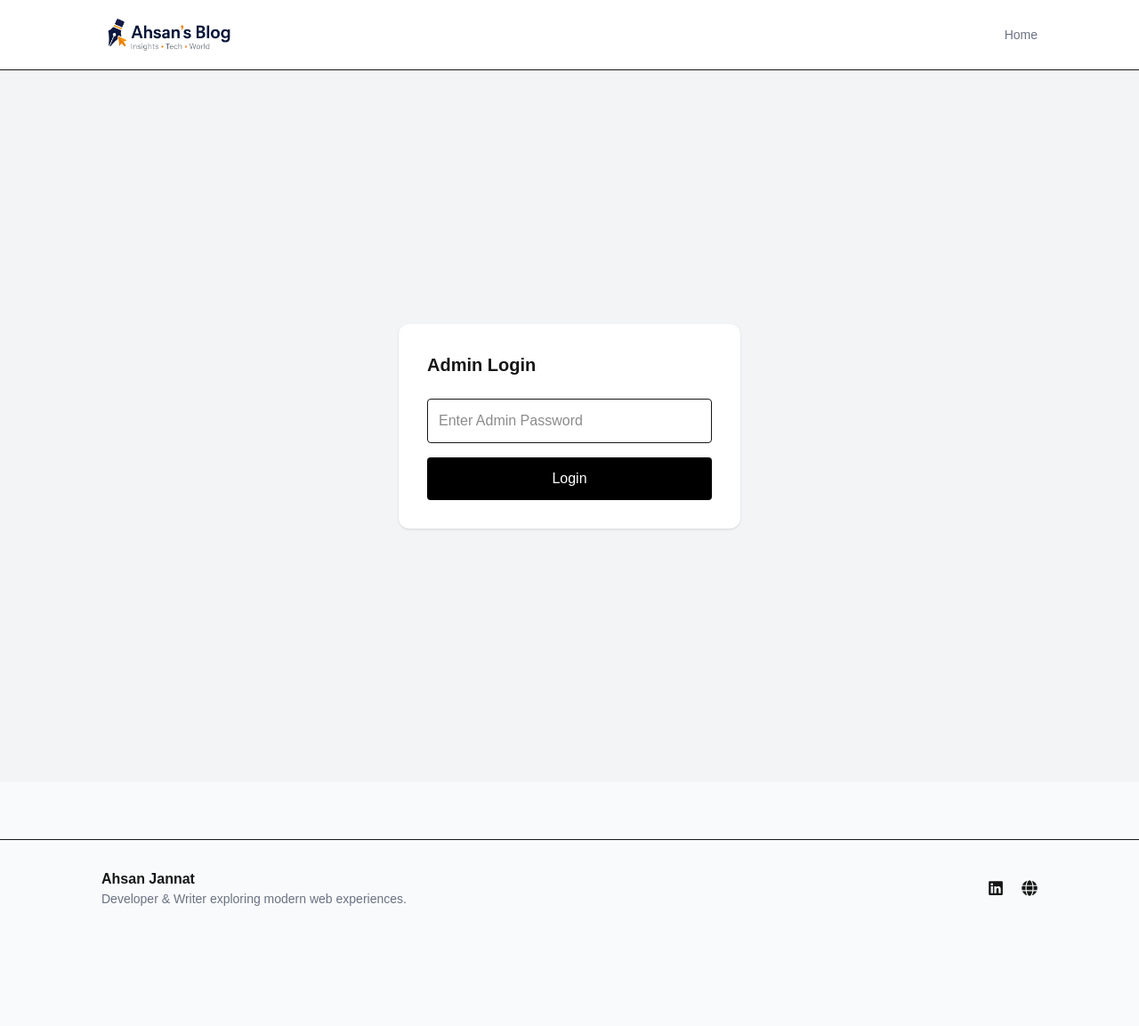
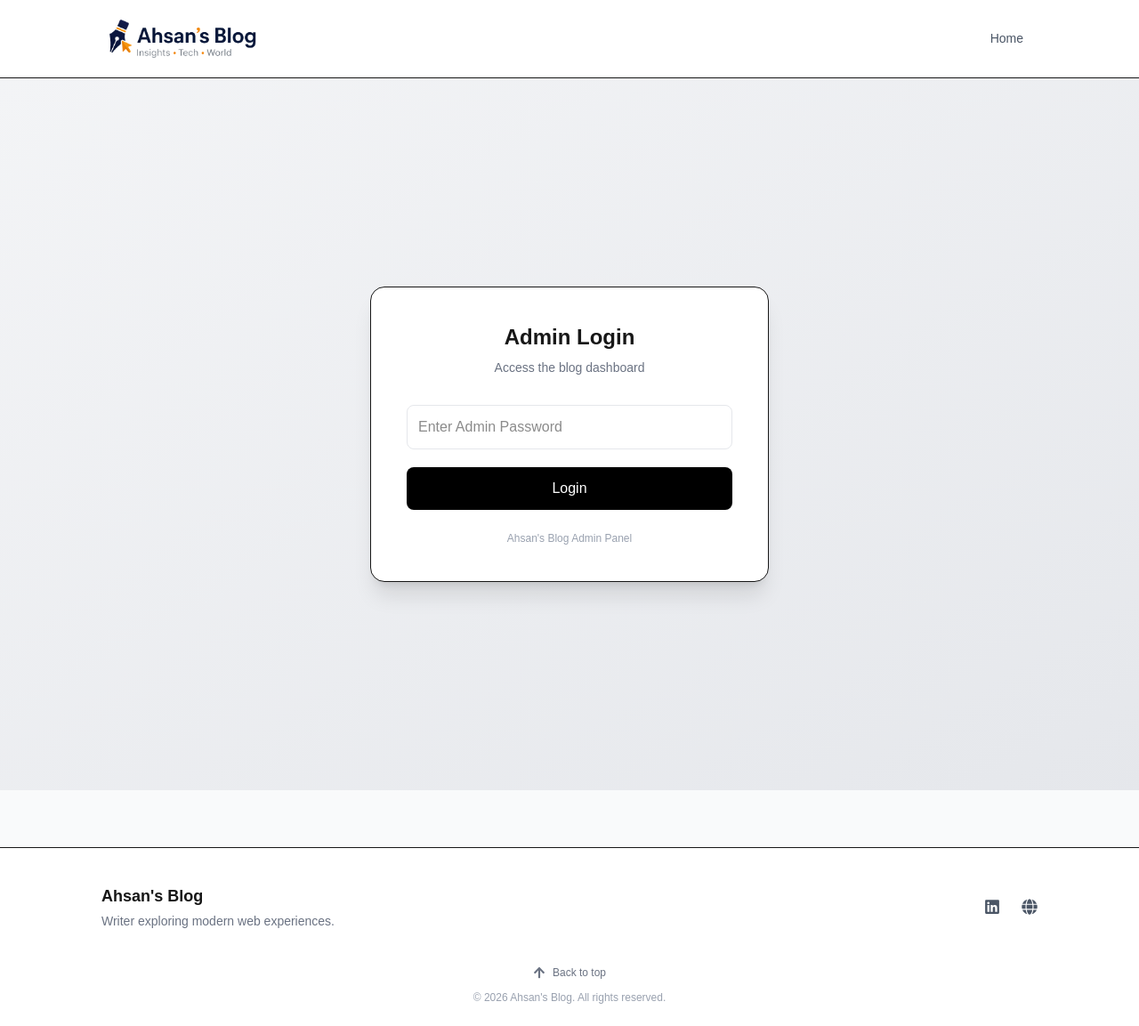
Before and after one commit to Jannat63/my-blog-js-file, a Next.js app: page /admin/login in a window 1280 px wide. Shown: the whole page at 89% size. Before the commit the page ends 1052 px from the top, so only its background shows below. Built offline with nearby package versions, Linux system fonts and the light colour scheme.

Commit message:
UI pollished

```diff
--- a/app/admin/login/page.tsx
+++ b/app/admin/login/page.tsx
@@ -17,25 +17,45 @@ export default function LoginPage() {
   };
 
   return (
-    <main className="min-h-screen flex items-center justify-center bg-gray-100">
-      <div className="bg-white p-8 rounded-xl shadow w-96">
-        <h1 className="text-xl font-bold mb-6">Admin Login</h1>
+    <main className="min-h-screen flex items-center justify-center bg-gradient-to-br from-gray-100 to-gray-200 px-6">
 
+      <div className="w-full max-w-md bg-white p-10 rounded-2xl shadow-xl border">
+
+        {/* Title */}
+        <div className="text-center mb-8">
+          <h1 className="text-2xl font-bold">
+            Admin Login
+          </h1>
+
+          <p className="text-sm text-gray-500 mt-2">
+            Access the blog dashboard
+          </p>
+        </div>
+
+        {/* Input */}
         <input
           type="password"
           placeholder="Enter Admin Password"
           value={secret}
           onChange={(e) => setSecret(e.target.value)}
-          className="w-full border p-3 rounded mb-4"
+          className="w-full border border-gray-200 p-3 rounded-lg mb-5 focus:outline-none focus:border-black transition"
         />
 
+        {/* Button */}
         <button
           onClick={handleLogin}
-          className="w-full bg-black text-white py-3 rounded"
+          className="w-full bg-black text-white py-3 rounded-lg hover:bg-gray-900 transition font-medium"
         >
           Login
         </button>
+
+        {/* Footer Text */}
+        <p className="text-center text-xs text-gray-400 mt-6">
+          Ahsan's Blog Admin Panel
+        </p>
+
       </div>
+
     </main>
   );
 }
--- a/app/blog/[slug]/page.tsx
+++ b/app/blog/[slug]/page.tsx
@@ -5,9 +5,6 @@ import { notFound } from "next/navigation";
 import ReadingProgress from "@/components/ReadingProgress";
 import { calculateReadingTime } from "@/lib/readingTime";
 
-/* =========================
-   SEO METADATA
-========================= */
 export async function generateMetadata({
   params,
 }: {
@@ -29,9 +26,6 @@ export async function generateMetadata({
   };
 }
 
-/* =========================
-   BLOG PAGE
-========================= */
 export default async function BlogPost({
   params,
 }: {
@@ -63,11 +57,8 @@ export default async function BlogPost({
 <div className="text-sm text-gray-500 mb-6">
   <a href="/" className="hover:underline">Home</a>
   <span className="mx-2">/</span>
-            <a href="/blog" className="hover:underline">Blog</a>
-            <span className="mx-2">/</span>
   <span className="text-gray-700">{post.title}</span>
 </div>
-
           {/* Featured Image */}
           {post.image && (
             <div className="mb-10 rounded-xl overflow-hidden">
@@ -169,12 +160,24 @@ export default async function BlogPost({
                 </h3>
 
                 <div className="grid md:grid-cols-3 gap-6">
+
                   {relatedPosts.map((related) => (
                     <a
                       key={related.slug}
                       href={`/blog/${related.slug}`}
-                      className="bg-gray-50 p-5 rounded-xl hover:-translate-y-1 hover:shadow-md transition"
+                      className="bg-gray-50 rounded-xl overflow-hidden hover:-translate-y-1 hover:shadow-md transition"
                     >
+
+                      {related.image && (
+                        <img
+                          src={related.image}
+                          alt={related.title}
+                          className="w-full h-40 object-cover"
+                        />
+                      )}
+
+                      <div className="p-5">
+
                         <h4 className="font-semibold mb-2">
                           {related.title}
                         </h4>
@@ -182,8 +185,12 @@ export default async function BlogPost({
                         <p className="text-sm text-gray-600">
                           {related.excerpt}
                         </p>
+
+                      </div>
+
                     </a>
                   ))}
+
                 </div>
               </section>
             </>
--- a/app/globals.css
+++ b/app/globals.css
@@ -34,3 +34,7 @@ html {
   background: #fff;
   color: black;
 }
+
+html {
+  scroll-behavior: smooth;
+}
--- a/app/layout.tsx
+++ b/app/layout.tsx
@@ -1,12 +1,16 @@
 import "./globals.css";
 import Navbar from "@/components/Navbar";
 import Footer from "@/components/Footer";
+import BackToTop from "@/components/BackToTop";
 
 export const metadata = {
+  metadataBase: new URL("https://ahsansblog.netlify.app"),
+
   title: "Ahsan Jannat Blog",
   description:
     "Writing about development, design and the internet. A minimalist digital garden by Ahsan Jannat.",
-    verification: {
+
+  verification: {
     google: "pC5ifp-SvCoNRqB2kPePKkuRSUOM6y_A-PGenzoopgs",
   },
 
@@ -18,7 +22,7 @@ export const metadata = {
     siteName: "Ahsan Blog",
     images: [
       {
-        url: "https://ahsansblog.netlify.app/og-image.png",
+        url: "/og-image.png",
         width: 1200,
         height: 630,
       },
@@ -32,7 +36,7 @@ export const metadata = {
     title: "Ahsan Jannat Blog",
     description:
       "Writing about development, design and the internet.",
-    images: ["https://ahsansblog.netlify.app/og-image.png"],
+    images: ["/og-image.png"],
   },
 };
 
@@ -42,11 +46,18 @@ export default function RootLayout({
   children: React.ReactNode;
 }) {
   return (
-    <html lang="en">
+    <html lang="en" id="top">
       <body className="bg-white text-gray-900 antialiased">
+
         <Navbar />
+
         {children}
+
+        {/* Floating Back To Top Button */}
+        <BackToTop />
+
         <Footer />
+
       </body>
     </html>
   );
--- /dev/null
+++ b/components/BackToTop.tsx
@@ -0,0 +1,40 @@
+"use client";
+
+import { useEffect, useState } from "react";
+import { FaArrowUp } from "react-icons/fa";
+
+export default function BackToTop() {
+  const [visible, setVisible] = useState(false);
+
+  useEffect(() => {
+    const toggleVisibility = () => {
+      if (window.scrollY > 400) {
+        setVisible(true);
+      } else {
+        setVisible(false);
+      }
+    };
+
+    window.addEventListener("scroll", toggleVisibility);
+
+    return () => window.removeEventListener("scroll", toggleVisibility);
+  }, []);
+
+  const scrollTop = () => {
+    window.scrollTo({
+      top: 0,
+      behavior: "smooth",
+    });
+  };
+
+  if (!visible) return null;
+
+  return (
+    <button
+      onClick={scrollTop}
+      className="fixed bottom-6 right-6 z-50 bg-black text-white p-3 rounded-full shadow-lg hover:bg-gray-800 transition"
+    >
+      <FaArrowUp />
+    </button>
+  );
+}
--- a/components/Footer.tsx
+++ b/components/Footer.tsx
@@ -1,23 +1,28 @@
-import { FaLinkedin, FaGlobe } from "react-icons/fa";
+import { FaLinkedin, FaGlobe, FaArrowUp } from "react-icons/fa";
 
 export default function Footer() {
   return (
-    <footer className="border-t mt-16">
+    <footer className="border-t bg-white mt-16">
 
-      <div className="max-w-[1100px] mx-auto px-6 py-8 flex justify-between items-center">
+      <div className="max-w-[1100px] mx-auto px-6 py-10 flex flex-col md:flex-row justify-between items-center gap-6">
 
-        <div>
-          <p className="font-semibold">Ahsan Jannat</p>
-          <p className="text-sm text-gray-500">
-            Developer & Writer exploring modern web experiences.
+        <div className="text-center md:text-left">
+          <p className="font-semibold text-lg">
+            Ahsan's Blog
+          </p>
+
+          <p className="text-sm text-gray-500 mt-1">
+            Writer exploring modern web experiences.
           </p>
         </div>
 
-        <div className="flex gap-5 text-lg">
+        <div className="flex gap-6 text-lg text-gray-600">
 
           <a
             href="https://www.linkedin.com/in/ahsan-jannat/"
             target="_blank"
+            rel="noopener noreferrer"
+            className="hover:text-black transition"
           >
             <FaLinkedin />
           </a>
@@ -25,6 +30,8 @@ export default function Footer() {
           <a
             href="https://ahsan-jannat.netlify.app/"
             target="_blank"
+            rel="noopener noreferrer"
+            className="hover:text-black transition"
           >
             <FaGlobe />
           </a>
@@ -33,6 +40,22 @@ export default function Footer() {
 
       </div>
 
+      <div className="flex flex-col items-center gap-3 text-xs text-gray-400 pb-6">
+
+        <a
+          href="#top"
+          className="flex items-center gap-2 text-gray-500 hover:text-black transition"
+        >
+          <FaArrowUp className="text-sm" />
+          Back to top
+        </a>
+
+        <p>
+          © {new Date().getFullYear()} Ahsan's Blog. All rights reserved.
+        </p>
+
+      </div>
+
     </footer>
   );
 }
--- a/components/Hero.tsx
+++ b/components/Hero.tsx
@@ -1,18 +1,20 @@
 export default function Hero() {
   return (
-    <section className="max-w-6xl mx-auto px-6 pt-20 pb-20">
+    <section className="max-w-6xl mx-auto px-6 pt-24 pb-20">
+
       <div className="border-l-4 border-black pl-8">
 
-    <h1 className="text-5xl font-semibold tracking-tight">
-      Welcome.
+        <h1 className="text-6xl md:text-7xl font-bold tracking-tight leading-tight bg-gradient-to-r from-black to-gray-500 bg-clip-text text-transparent">
+          Welcome<span className="text-gray-400">.</span>
         </h1>
 
-    <p className="mt-7 text-lg text-gray-600 leading-relaxed max-w-3xl">
+        <p className="mt-8 text-lg md:text-xl text-gray-600 leading-relaxed max-w-2xl">
           A modern journal exploring technology, internet culture,
           and the trends shaping our digital future.
         </p>
 
       </div>
+
     </section>
   );
 }
--- a/components/Navbar.tsx
+++ b/components/Navbar.tsx
@@ -3,23 +3,32 @@ import Image from "next/image";
 
 export default function Navbar() {
   return (
-    <header className="border-b bg-white">
+    <header className="border-b bg-white sticky top-0 z-40">
 
       <div className="max-w-[1100px] mx-auto px-6 py-4 flex justify-between items-center">
 
-        <Link href="/" className="flex items-center">
+        {/* Logo */}
+        <Link
+          href="/"
+          className="flex items-center hover:opacity-80 transition"
+        >
           <Image
             src="/logo.png"
             alt="Ahsan Blog Logo"
-            width={150}
-            height={40}
+            width={180}
+            height={50}
+            className="h-auto"
             priority
           />
         </Link>
 
-        <nav className="flex items-center gap-8 text-sm text-gray-500">
+        {/* Navigation */}
+        <nav className="flex items-center gap-3 text-sm">
 
-          <Link href="/" className="hover:text-black transition">
+          <Link
+            href="/"
+            className="px-4 py-2 rounded-lg text-gray-600 hover:text-black hover:bg-gray-100 transition"
+          >
             Home
           </Link>
 
```
Lines whose indentation alone changed are shown as unchanged.
